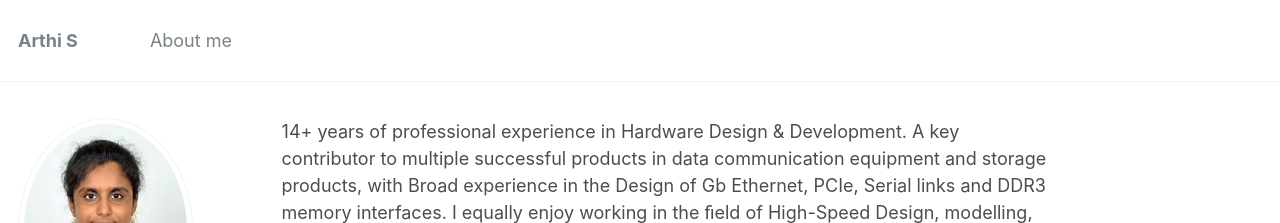
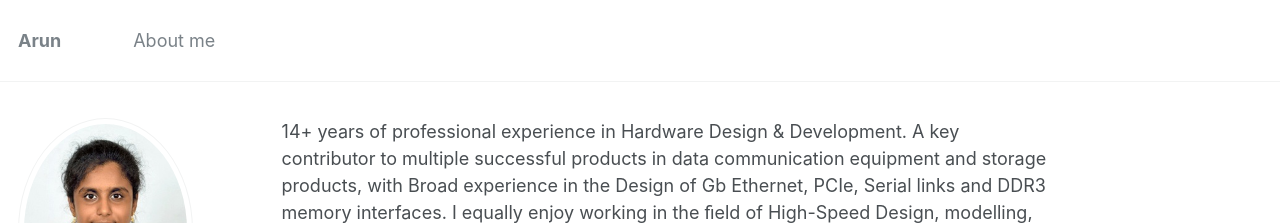
Before and after one commit to arunka97/arunka97.github.io, a Jekyll site: the page built from _pages/about.md, in a window 1280 px wide. Shown: the top 223 px of the page. Built offline with Jekyll 4.4.1, drawn with Linux system fonts in a browser that asks for light colours.

Commit message:
Update _config.yml

```diff
--- a/_config.yml
+++ b/_config.yml
@@ -7,7 +7,7 @@
 
 # Site Settings
 locale                   : "en-US"
-title                    : "Arthi S"
+title                    : "Arun"
 title_separator          : "-"
 name                     : &name "Arun Kumar Kadarkarai"
 description              : &description "personal description"
```
